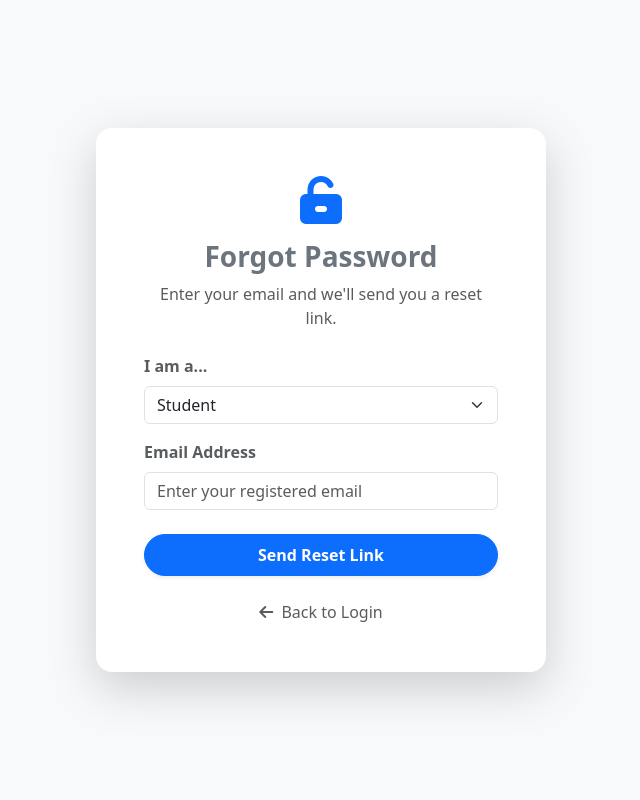
After one commit to KINGutk/AI-FaceAttendance-KKK, a Flask app: page /forgot_password in a window 1280 px wide. The commit adds this page. Shown: the whole page, without its empty margins (319-959 px from the left). Run offline with Flask 3, Linux system fonts and the light colour scheme; parts of the project's set-up code (start-up, migrations or seed data) failed here and were passed over.

Commit message:
feat: Add Forgot Password flow and fix Professor sidebar links

```diff
--- a/app.py
+++ b/app.py
@@ -15,6 +15,7 @@ import time
 import atexit
 from flask_mail import Mail, Message
 from apscheduler.schedulers.background import BackgroundScheduler
+from itsdangerous import URLSafeTimedSerializer
 
 def get_pkt_now():
     """Force Pakistan Standard Time (UTC+5) everywhere."""
@@ -59,6 +60,9 @@ app.secret_key = os.environ.get('FLASK_SECRET_KEY', '')
 if not app.secret_key:
     raise RuntimeError('FLASK_SECRET_KEY not set! Create a .env file in the project root.')
 app.config['MAX_CONTENT_LENGTH'] = 200 * 1024 * 1024  # 200MB for 6x face images
+
+# Password Reset Serializer
+reset_serializer = URLSafeTimedSerializer(app.secret_key)
 
 # ==================================================
 # 🧠 AI MODEL LOADING (YOLOv8 + ArcFace)
@@ -448,6 +452,22 @@ Khushal Degree College
         print(f"❌ Failed to send leave status email to {student_email}: {e}")
         return False
 
+def send_reset_password_email_in_background(email, reset_url, role):
+    """Send password reset email in a background thread."""
+    def email_worker():
+        try:
+            with app.app_context():
+                msg = Message("Password Reset Request - FaceAuth", recipients=[email])
+                msg.body = f"Hello,\n\nYou requested a password reset for your {role.capitalize()} account.\n\nPlease click the link below to reset your password. This link will expire in 15 minutes:\n\n{reset_url}\n\nIf you did not request this, please ignore this email.\n\n---\nSmart Face Attendance System"
+                mail.send(msg)
+                print(f"📧 Password reset email sent to {email}")
+        except Exception as e:
+            print(f"❌ Failed to send reset email to {email}: {e}")
+
+    thread = threading.Thread(target=email_worker)
+    thread.daemon = True
+    thread.start()
+
 
 def send_announcement_emails_in_background(recipients, subject, message_body, professor_name):
     """Send announcement emails in a background thread."""
@@ -901,6 +921,72 @@ def student_signup():
 # ==================================================
 # 🏠 MAIN ROUTES
 # ==================================================
+
+@app.route('/forgot_password', methods=['GET', 'POST'])
+def forgot_password():
+    if request.method == 'POST':
+        email = request.form.get('email')
+        role = request.form.get('role')
+
+        db = get_db_connection()
+        if db:
+            cursor = db.cursor(dictionary=True)
+            table = 'students' if role == 'student' else 'professors'
+
+            cursor.execute(f"SELECT id FROM {table} WHERE email = %s", (email,))
+            user = cursor.fetchone()
+
+            cursor.close()
+            db.close()
+
+            if user:
+                # Generate token
+                token = reset_serializer.dumps({'email': email, 'role': role}, salt='password-reset-salt')
+                reset_url = url_for('reset_password', token=token, _external=True)
+                send_reset_password_email_in_background(email, reset_url, role)
+
+        # Always show success message to prevent email enumeration
+        flash('If that email exists in our system, a password reset link has been sent.', 'info')
+        return redirect(url_for('forgot_password'))
+
+    return render_template('forgot_password.html')
+
+
+@app.route('/reset_password/<token>', methods=['GET', 'POST'])
+def reset_password(token):
+    try:
+        data = reset_serializer.loads(token, salt='password-reset-salt', max_age=900) # 15 min expiry
+        email = data.get('email')
+        role = data.get('role')
+    except Exception:
+        flash('The password reset link is invalid or has expired.', 'danger')
+        return redirect(url_for('login'))
+
+    if request.method == 'POST':
+        new_password = request.form.get('password')
+        if not new_password:
+            flash('Password cannot be empty.', 'danger')
+            return redirect(request.url)
+
+        db = get_db_connection()
+        if db:
+            cursor = db.cursor()
+            table = 'students' if role == 'student' else 'professors'
+            hashed_pw = generate_password_hash(new_password)
+
+            cursor.execute(f"UPDATE {table} SET password = %s WHERE email = %s", (hashed_pw, email))
+            db.commit()
+
+            cursor.close()
+            db.close()
+
+            flash('Your password has been reset successfully! You can now log in.', 'success')
+            return redirect(url_for('student_login') if role == 'student' else url_for('professor_login'))
+
+        flash('Database error occurred.', 'danger')
+
+    return render_template('reset_password.html')
+
 
 @app.route('/')
 def index():
--- a/templates/base.html
+++ b/templates/base.html
@@ -44,7 +44,8 @@
                     <a href="{{ url_for('view_attendance') }}" class="list-group-item list-group-item-action bg-transparent text-white fw-bold"><i class="fas fa-clipboard-list me-2"></i> All Attendance</a>
                 {% elif session.get('role') == 'professor' %}
                     <a href="{{ url_for('professor_dashboard') }}" class="list-group-item list-group-item-action bg-transparent text-white fw-bold"><i class="fas fa-tachometer-alt me-2"></i> Dashboard</a>
-                    <a href="{{ url_for('professor_attendance') }}" class="list-group-item list-group-item-action bg-transparent text-white fw-bold"><i class="fas fa-camera me-2"></i> Live Attendance</a>
+                    <a href="{{ url_for('live_attendance') }}" class="list-group-item list-group-item-action bg-transparent text-white fw-bold"><i class="fas fa-camera me-2 text-success"></i> Take Live Attendance</a>
+                    <a href="{{ url_for('professor_attendance') }}" class="list-group-item list-group-item-action bg-transparent text-white fw-bold"><i class="fas fa-clipboard-list me-2"></i> View Attendance</a>
                     <a href="{{ url_for('professor_manual_attendance') }}" class="list-group-item list-group-item-action bg-transparent text-white fw-bold"><i class="fas fa-edit me-2"></i> Manual Entry</a>
                     <a href="{{ url_for('professor_leaves') }}" class="list-group-item list-group-item-action bg-transparent text-white fw-bold"><i class="fas fa-envelope-open-text me-2"></i> Leave Requests</a>
                     <a href="{{ url_for('professor_announcements') }}" class="list-group-item list-group-item-action bg-transparent text-white fw-bold"><i class="fas fa-bullhorn me-2 text-warning"></i> Announcements</a>
--- /dev/null
+++ b/templates/forgot_password.html
@@ -0,0 +1,49 @@
+<!DOCTYPE html>
+<html lang="en">
+<head>
+    <meta charset="UTF-8">
+    <meta name="viewport" content="width=device-width, initial-scale=1.0">
+    <title>Forgot Password - FaceAuth</title>
+    <link href="https://cdn.jsdelivr.net/npm/bootstrap@5.3.0/dist/css/bootstrap.min.css" rel="stylesheet">
+    <link rel="stylesheet" href="https://cdnjs.cloudflare.com/ajax/libs/font-awesome/6.4.2/css/all.min.css">
+</head>
+<body class="bg-light d-flex align-items-center justify-content-center vh-100">
+    <div class="card shadow-lg border-0 rounded-4" style="width: 100%; max-width: 450px;">
+        <div class="card-body p-5">
+            <div class="text-center mb-4">
+                <i class="fas fa-unlock-keyhole fa-3x text-primary mb-3"></i>
+                <h3 class="fw-bold text-secondary">Forgot Password</h3>
+                <p class="text-muted">Enter your email and we'll send you a reset link.</p>
+            </div>
+
+            {% with messages = get_flashed_messages(with_categories=true) %}
+              {% if messages %}
+                {% for category, message in messages %}
+                  <div class="alert alert-{{ 'success' if category == 'success' else ('primary' if category == 'info' else 'danger') }} rounded-3 shadow-sm text-center">
+                      {{ message }}
+                  </div>
+                {% endfor %}
+              {% endif %}
+            {% endwith %}
+
+            <form method="POST" action="{{ url_for('forgot_password') }}">
+                <div class="mb-3">
+                    <label class="form-label text-muted fw-semibold">I am a...</label>
+                    <select class="form-select" name="role" required>
+                        <option value="student">Student</option>
+                        <option value="professor">Professor</option>
+                    </select>
+                </div>
+                <div class="mb-4">
+                    <label class="form-label text-muted fw-semibold">Email Address</label>
+                    <input type="email" class="form-control" name="email" required placeholder="Enter your registered email">
+                </div>
+                <button type="submit" class="btn btn-primary w-100 fw-bold py-2 rounded-pill shadow-sm">Send Reset Link</button>
+            </form>
+            <div class="text-center mt-4">
+                <a href="{{ url_for('login') }}" class="text-decoration-none text-muted"><i class="fas fa-arrow-left me-1"></i> Back to Login</a>
+            </div>
+        </div>
+    </div>
+</body>
+</html>
--- a/templates/professor_login.html
+++ b/templates/professor_login.html
@@ -22,7 +22,8 @@
           <button type="submit" class="btn btn-primary rounded-pill w-100 py-2 fw-bold shadow-sm mb-3">Login</button>
         </form>
 
-        <a href="{{ url_for('professor_signup') }}" class="d-block mb-4 text-success fw-bold text-decoration-none">Register New Account</a>
+        <a href="{{ url_for('professor_signup') }}" class="d-block mb-2 text-success fw-bold text-decoration-none">Register New Account</a>
+        <p class="mb-4"><a href="{{ url_for('forgot_password') }}" class="text-secondary text-decoration-none" style="font-size: 0.9rem;"><i class="fas fa-key me-1"></i> Forgot Password?</a></p>
 
         <div class="d-flex justify-content-center gap-3">
           <a href="{{ url_for('login') }}" class="text-decoration-none text-muted fw-semibold">Admin</a>
--- a/templates/student_login.html
+++ b/templates/student_login.html
@@ -23,7 +23,8 @@
           <button type="submit" class="btn btn-primary rounded-pill w-100 py-2 fw-bold shadow-sm mb-3">Login</button>
         </form>
 
-        <p class="mb-4 text-muted">Don't have an account? <a href="{{ url_for('student_signup') }}" class="text-primary fw-bold text-decoration-none">Sign up here</a></p>
+        <p class="mb-2 text-muted">Don't have an account? <a href="{{ url_for('student_signup') }}" class="text-primary fw-bold text-decoration-none">Sign up here</a></p>
+        <p class="mb-4"><a href="{{ url_for('forgot_password') }}" class="text-secondary text-decoration-none" style="font-size: 0.9rem;"><i class="fas fa-key me-1"></i> Forgot Password?</a></p>
 
         <div class="d-flex justify-content-center gap-2">
           <a href="{{ url_for('login') }}" class="btn btn-outline-secondary btn-sm rounded-pill px-3 shadow-sm">🔐 Admin</a>
```
Also changed, not shown: templates/reset_password.html (added, +42 -0 lines).
